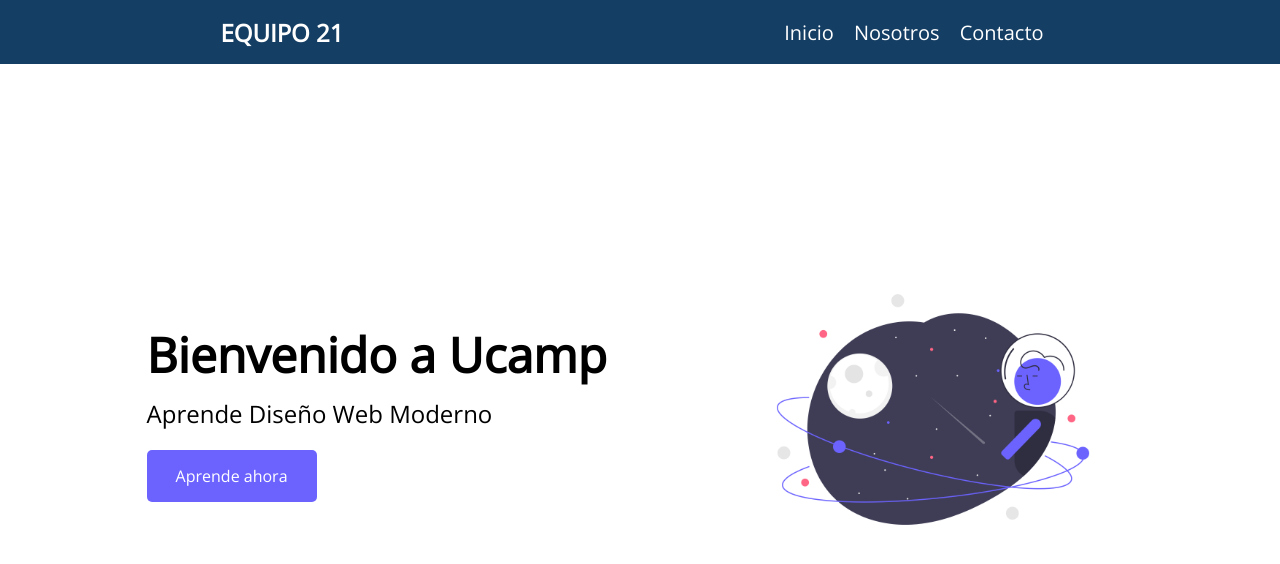
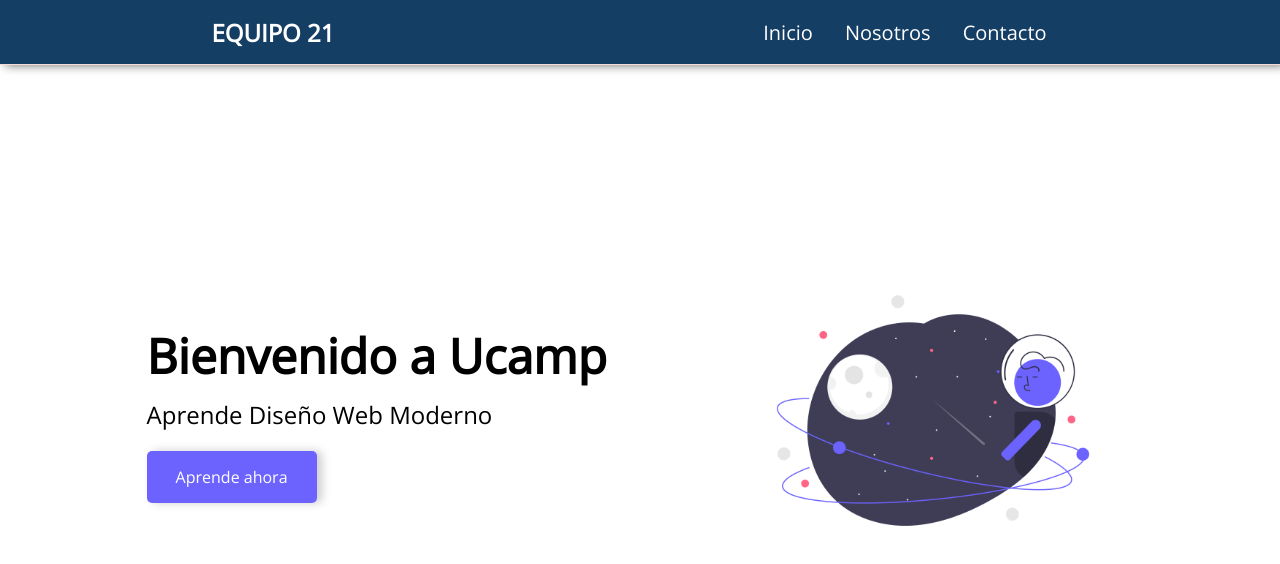
Before and after one commit to JesusFz93/UCamp-04-reto, a plain HTML site: page index.html in a window 1280 px wide. Drawn offline with nearby package versions, Linux system fonts and the light colour scheme.

Commit message:
Se realizo un efecto de sombra y hover en el menú

```diff
--- a/css/styles.css
+++ b/css/styles.css
@@ -17,6 +17,8 @@ body {
   position: relative;
   display: flex;
   justify-content: space-around;
+  border-bottom: 1px solid rgb(248, 216, 216);
+  box-shadow: 5px 0 10px rgba(0, 0,0,.6);
 }
 
 .box {
@@ -28,10 +30,15 @@ body {
 }
 
 .box nav a {
+  padding: 6px;
   text-decoration: none;
   color: white;
   margin-right: 1rem;
   font-size: 20px;
+}
+.box a:hover, a.activate{
+  background-color: rgba(189, 189, 189, 0.3);
+  transition: .4s;
 }
 
 .principal {
@@ -64,6 +71,7 @@ body {
   width: 120px;
   margin-top: 20px;
   border-radius: 5px;
+  box-shadow: 5px 0 10px rgba(0, 0,0,.2);
 }
 
 .enlace:hover,
```
Also changed, not shown: 1 other file.
